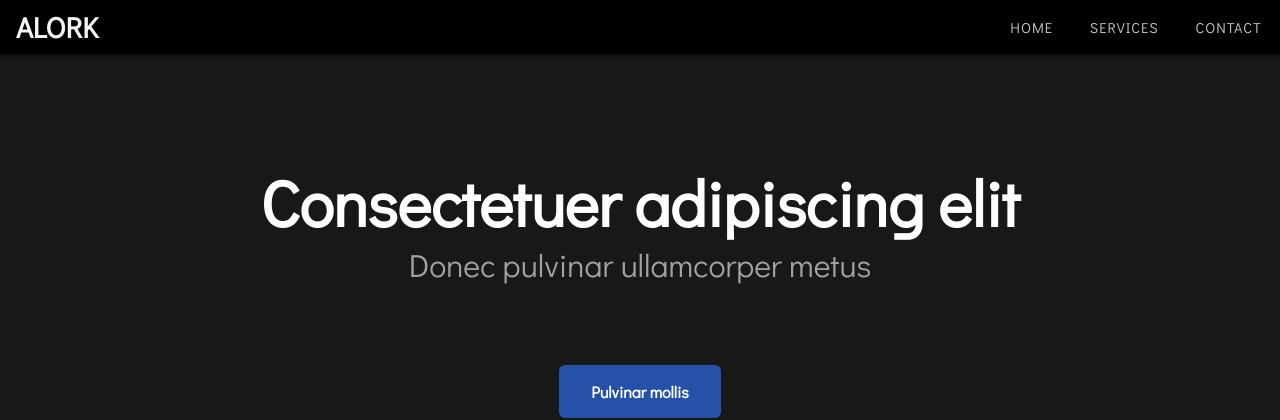
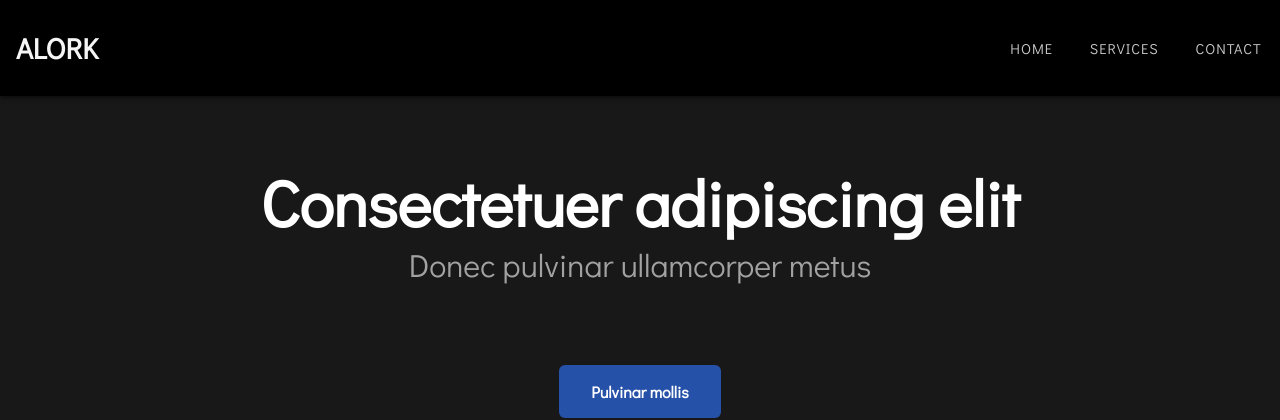
Before and after one commit to loyalty1234/project-a, a Django app: page / in a window 1280 px wide. Shown: the top 420 px of the page. Run offline with Django 5.2, Linux system fonts and the light colour scheme.

```diff
--- a/static/css/style.css
+++ b/static/css/style.css
@@ -40,7 +40,9 @@ p {
     text-decoration: none;
     color: whitesmoke;
 }
-
+#header{
+    height: 80px;
+}
 .container {
     overflow: hidden;
     margin: 0 auto;
@@ -48,6 +50,7 @@ p {
     max-width: 1200px;
     padding-right: 15px;
     padding-left: 15px;
+
 }
 
 /* Image Style */
```
